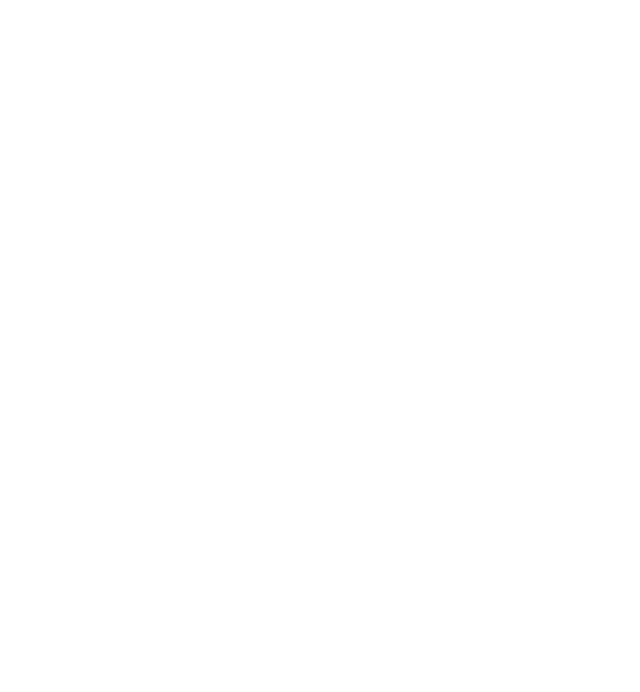
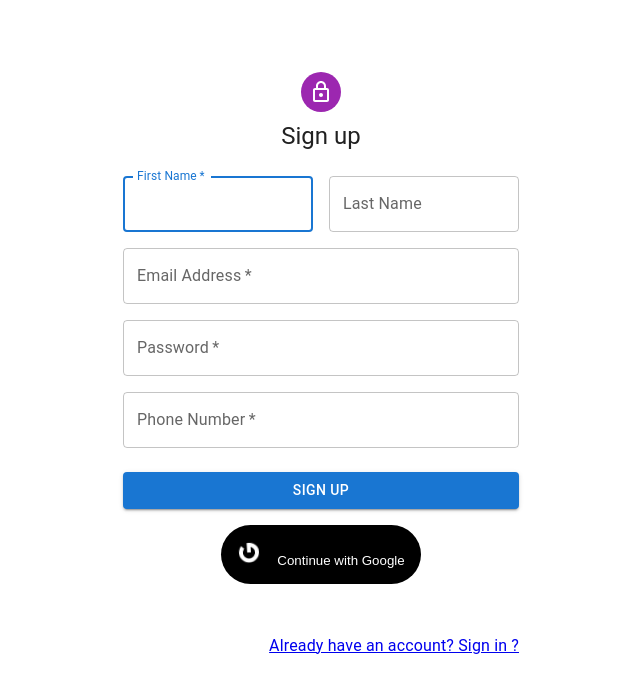
Before and after one commit to Deepanshu380/WEPARK, a React (Create React App) app: page /SignUpComp in a window 1280 px wide. Before the commit this address had no page. Shown: the top 692 px of the page, without its empty margins (319-959 px from the left). Built offline with nearby package versions, Linux system fonts and the light colour scheme.

Commit message:
Signup and Auth for Google added feature Added

```diff
--- a/src/App.jsx
+++ b/src/App.jsx
@@ -1,20 +1,20 @@
 import './App.css';
 
 import { Routes, Route } from "react-router-dom";
-// import SignUpComp from './components/SignUpComp';
+import SignUpComp from './components/SignUpComp';
 import Landingpage from './components/Landingpage';
 import { Linesdata } from './components/Linesdata';
 // import ResetPassword from './components/Reset Password/ResetPassword';
-// import  LoginPage from './components/Login/LoginPage';
+import  LoginPage from './components/Login/LoginPage';
 import About from './components/About/About';
 
 function App() {
   return (
     <>
       <Routes>
-        {/* <Route path="/SignUpComp" element={<SignUpComp />} /> */}
-        {/* <Route path="/login" element={<LoginPage />} />
-        <Route path="/reset" element={<ResetPassword />} /> */}
+        <Route path="/SignUpComp" element={<SignUpComp />} />
+         <Route path="/login" element={<LoginPage />} />
+        {/* <Route path="/reset" element={<ResetPassword />} />  */}
         <Route path="/:name/line" element={<Linesdata />} />
         <Route path="/" element={<Landingpage />} />
         <Route path="/aboutUs" element={<About />} />
--- /dev/null
+++ b/src/components/Auth/Auth.jsx
@@ -0,0 +1,40 @@
+//import logo from './logo.svg';
+import "./auth.css";
+// import {GoogleLogin} from '@react-oauth/google';
+// import jwt_decode from "jwt-decode";
+import {useGoogleLogin} from '@react-oauth/google';
+import axios from "axios"
+import GoogleIcon from "@mui/icons-material/Google";
+import { Container } from "@mui/material";
+
+function Auth() {
+  const login = useGoogleLogin({
+    onSuccess: async (respose) => {
+      try {
+        const res = await axios.get(
+          "https://www.googleapis.com/oauth2/v3/userinfo",
+          {
+            headers: {
+              Authorization: `Bearer ${respose.access_token}`,
+            },
+          }
+        );
+
+        console.log(res.data);
+      } catch (err) {
+        console.log(err);
+      }
+    },
+  });
+
+  return (
+    <Container maxWidth="sm" align="center">
+      <button onClick={login} style={{ padding: "1rem" }}>
+        <GoogleIcon style={{ marginRight: "1rem" }} className="Auth-logo" />
+        Continue with Google
+      </button>
+    </Container>
+  );
+}
+
+export default Auth;
--- /dev/null
+++ b/src/components/Auth/auth.css
@@ -0,0 +1,60 @@
+.Auth {
+  text-align: center;
+
+}
+
+.Auth-logo {
+
+  pointer-events: none;
+}
+
+@media (prefers-reduced-motion: no-preference) {
+  .Auth-logo {
+    animation: Auth-logo-spin infinite 2s linear;
+  }
+}
+
+.Auth-header {
+  background-color: #282c34;
+  min-height: 100vh;
+  display: flex;
+  flex-direction: column;
+  align-items: center;
+  justify-content: center;
+  font-size: calc(10px + 2vmin);
+  color: white;
+}
+
+.Auth-link {
+  color: #61dafb;
+}
+
+@keyframes Auth-logo-spin {
+  from {
+    transform: rotate(0deg);
+  }
+  to {
+    transform: rotate(360deg);
+  }
+}
+
+button{
+  background-color: black;
+  padding: 5px;
+  border-radius: 1rem;
+  color:white;
+  border:none;
+  border-radius: 31px;
+  margin-bottom: 50px;
+
+
+
+}
+
+button:hover{
+  border: 2px solid white;
+}
+
+button i{
+  margin-right: 2px;
+}
--- /dev/null
+++ b/src/components/SignUpComp.jsx
@@ -0,0 +1,138 @@
+import * as React from "react";
+import Avatar from "@mui/material/Avatar";
+import Button from "@mui/material/Button";
+import CssBaseline from "@mui/material/CssBaseline";
+import TextField from "@mui/material/TextField";
+
+import Grid from "@mui/material/Grid";
+import Box from "@mui/material/Box";
+import LockOutlinedIcon from "@mui/icons-material/LockOutlined";
+import Typography from "@mui/material/Typography";
+import Container from "@mui/material/Container";
+import { createTheme, ThemeProvider } from "@mui/material/styles";
+import { Link } from "react-router-dom";
+import Auth from "./Auth/Auth";
+import { GoogleOAuthProvider } from "@react-oauth/google";
+
+
+const defaultTheme = createTheme();
+
+export default function SignUpComp() {
+  const handleSubmit = (event) => {
+    event.preventDefault();
+    const data = new FormData(event.currentTarget);
+    console.log({
+      email: data.get("email"),
+      password: data.get("password"),
+      phonenumber : data.get("phonenumber"),
+    });
+  };
+
+  return (
+    <ThemeProvider theme={defaultTheme}>
+      <Container component="main" maxWidth="xs">
+        <CssBaseline />
+        <Box
+          sx={{
+            marginTop: 8,
+            display: "flex",
+            flexDirection: "column",
+            alignItems: "center",
+          }}
+        >
+          <Avatar sx={{ m: 1, bgcolor: "secondary.main" }}>
+            <LockOutlinedIcon />
+          </Avatar>
+          <Typography component="h1" variant="h5">
+            Sign up
+          </Typography>
+          <Box
+            component="form"
+            noValidate
+            onSubmit={handleSubmit}
+            sx={{ mt: 3 }}
+          >
+            <Grid container spacing={2}>
+              <Grid item xs={12} sm={6}>
+                <TextField
+                  autoComplete="given-name"
+                  name="firstName"
+                  required
+                  fullWidth
+                  id="firstName"
+                  label="First Name"
+                  autoFocus
+                />
+              </Grid>
+              <Grid item xs={12} sm={6}>
+                <TextField
+                  fullWidth
+                  id="lastName"
+                  label="Last Name"
+                  name="lastName"
+                  autoComplete="family-name"
+                />
+              </Grid>
+              <Grid item xs={12}>
+                <TextField
+                  required
+                  fullWidth
+                  id="email"
+                  label="Email Address"
+                  name="email"
+                  autoComplete="email"
+                />
+              </Grid>
+              <Grid item xs={12}>
+                <TextField
+                  required
+                  fullWidth
+                  name="password"
+                  label="Password"
+                  type="password"
+                  id="password"
+                  autoComplete="new-password"
+                />
+              </Grid>
+              <Grid item xs={12}>
+                <TextField
+                  required
+                  fullWidth
+                  name="phone number"
+                  label="Phone Number"
+                  type="phone number"
+                  id="phone number"
+                  autoComplete="phone number"
+                />
+              </Grid>
+
+            </Grid>
+            <Button
+              type="submit"
+              fullWidth
+              variant="contained"
+              sx={{ mt: 3, mb: 2 }}
+            >
+              Sign Up
+            </Button>
+
+
+            <GoogleOAuthProvider clientId="242585001953-esge06c7jkt2ve3gpg1qq301h8luktk1.apps.googleusercontent.com">
+              <Auth />
+            </GoogleOAuthProvider>
+
+            <Grid container justifyContent="flex-end">
+              <Grid item>
+
+                <Link to="/Login" variant="body2">
+                  Already have an account? Sign in ?{" "}
+                </Link>
+              </Grid>
+            </Grid>
+          </Box>
+        </Box>
+
+      </Container>
+    </ThemeProvider>
+  );
+}
```
Also changed, not shown: src/components/Auth/input.js (added, +17 -0 lines), src/components/Auth/reportWebVitals.js (added, +13 -0 lines).
